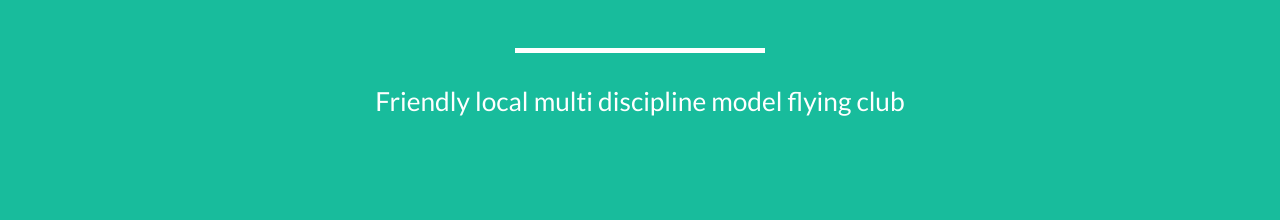
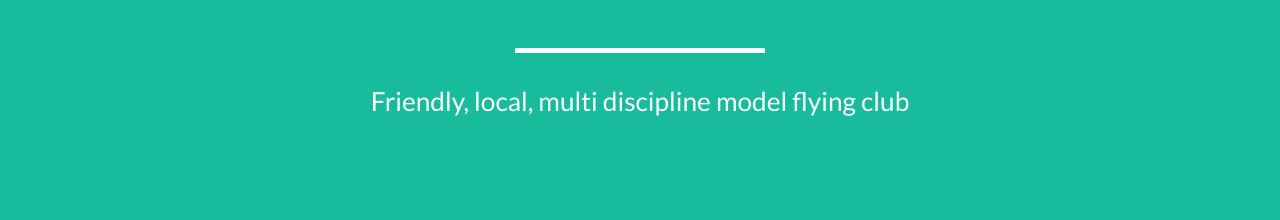
Before and after one commit to ShaneEgan/chorleymac, a Jekyll site: the page built from _posts/2014-07-14-project-5.markdown, in a window 1280 px wide and 1400 px high. Shown: the part 299-519 px from the top of the window. Built offline with Jekyll 4.4.1, drawn with Linux system fonts in a browser that asks for light colours; some of the changed text lies outside the part shown; grey boxes are pictures that could not be loaded.

Commit message:
Fixed some typos

```diff
--- a/_config.yml
+++ b/_config.yml
@@ -2,8 +2,8 @@
 title: Chorley Model Club
 email: egnshane@gmail.com
 url: http://chorleymac.co.uk/
-description: "Chorley Model Club - Friendly local multi discipline model flying club, new members are always welcome."
-skills: "Friendly local multi discipline model flying club"
+description: "Chorley Model Club - Friendly, local, multi discipline model flying club. New members are always welcome."
+skills: "Friendly, local, multi discipline model flying club"
 meta_author: Egan Shane
 
 # Google webmaster tools
--- a/_includes/map.html
+++ b/_includes/map.html
@@ -34,8 +34,8 @@
                 margin-top: 60px;
             ">
                 <h2>Find Us</h2>
-                <p>We are located with the Yarrow Valley park. The map show the exact location of our flying site. </p>
-                <p>Access to the field is just before the waste recycling centre post code PR7 3QN.</p>
+                <p>We are located within the Yarrow Valley park. The map show the exact location of our flying site. </p>
+                <p>Access to the field is just before the waste recycling centre; Post code PR7 3QN.</p>
             </div>
         </div>
     </div>
```
Also changed, not shown: _includes/about.html (+5 -5 lines).
